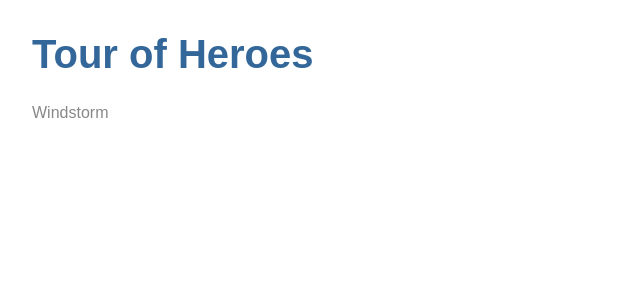
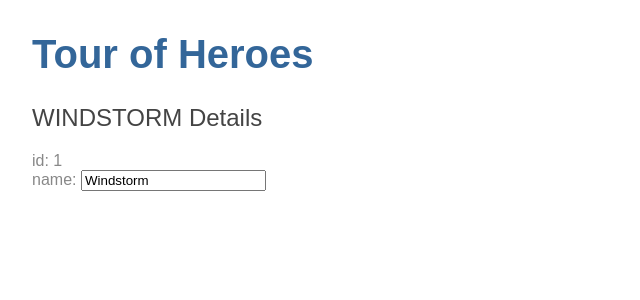
Before and after one commit to jisbell347/Tour-of-Hero, an Angular app: page / in a window 1280 px wide. Shown: the top 300 px of the page, without its empty margins (0-640 px from the left). Built offline with nearby package versions, Linux system fonts and the light colour scheme.

Commit message:
Files added by project

```diff
--- a/src/app/app.module.ts
+++ b/src/app/app.module.ts
@@ -1,6 +1,6 @@
 import { BrowserModule } from '@angular/platform-browser';
 import { NgModule } from '@angular/core';
-
+import { FormsModule} from '@angular/forms';
 import { AppComponent } from './app.component';
 import { HeroesComponent } from './heroes/heroes.component';
 
@@ -10,7 +10,8 @@
     HeroesComponent
   ],
   imports: [
-    BrowserModule
+    BrowserModule,
+     FormsModule
   ],
   providers: [],
   bootstrap: [AppComponent]
--- a/src/app/hero.ts
+++ b/src/app/hero.ts
@@ -0,0 +1,4 @@
+export class Hero {
+   id: number;
+   name: string;
+}
--- a/src/app/heroes/heroes.component.html
+++ b/src/app/heroes/heroes.component.html
@@ -1,3 +1,7 @@
-<p>
-  {{hero}}
-</p>
+<h2>{{hero.name | uppercase}} Details</h2>
+<div><span>id: </span>{{hero.id}}</div>
+<div>
+  <label>name:
+    <input [(ngModel)]="hero.name" placeholder="name">
+  </label>
+</div>
--- a/src/app/heroes/heroes.component.ts
+++ b/src/app/heroes/heroes.component.ts
@@ -1,4 +1,5 @@
 import { Component, OnInit } from '@angular/core';
+import {Hero} from '../hero';
 
 @Component({
   selector: 'app-heroes',
@@ -6,7 +7,10 @@
   styleUrls: ['./heroes.component.css']
 })
 export class HeroesComponent implements OnInit {
-  hero = 'Windstorm';
+   hero: Hero = {
+     id: 1,
+     name: 'Windstorm'
+  };
   constructor() { }
 
   ngOnInit() {
```
